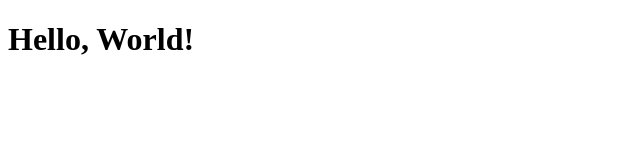
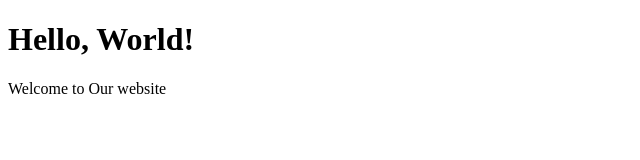
Before and after one commit to ZohaibJavaid32/SQA_Assignment, a plain HTML site: page index.html in a window 1280 px wide. Shown: the whole page, without its empty margins (0-640 px from the left). Drawn offline with Linux system fonts and the light colour scheme.

Commit message:
Update index.html

```diff
--- a/index.html
+++ b/index.html
@@ -7,5 +7,6 @@
 </head>
 <body>
     <h1>Hello, World!</h1>
+    <p> Welcome to Our website</p> <!--New line added here--->
 </body>
 </html>
```
